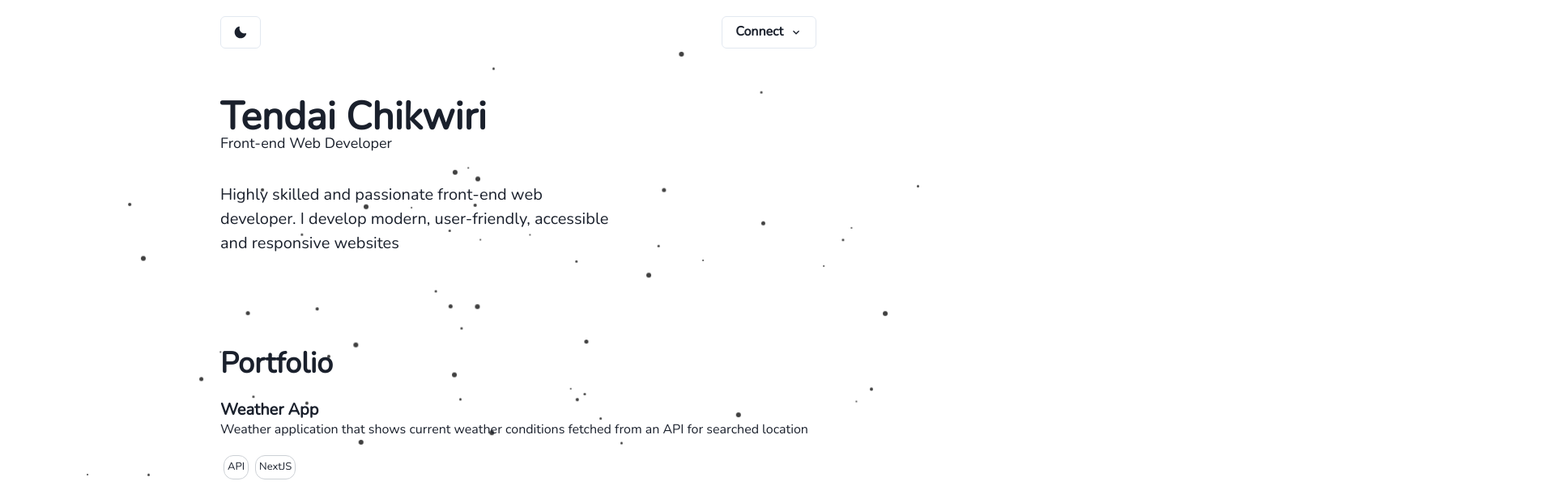
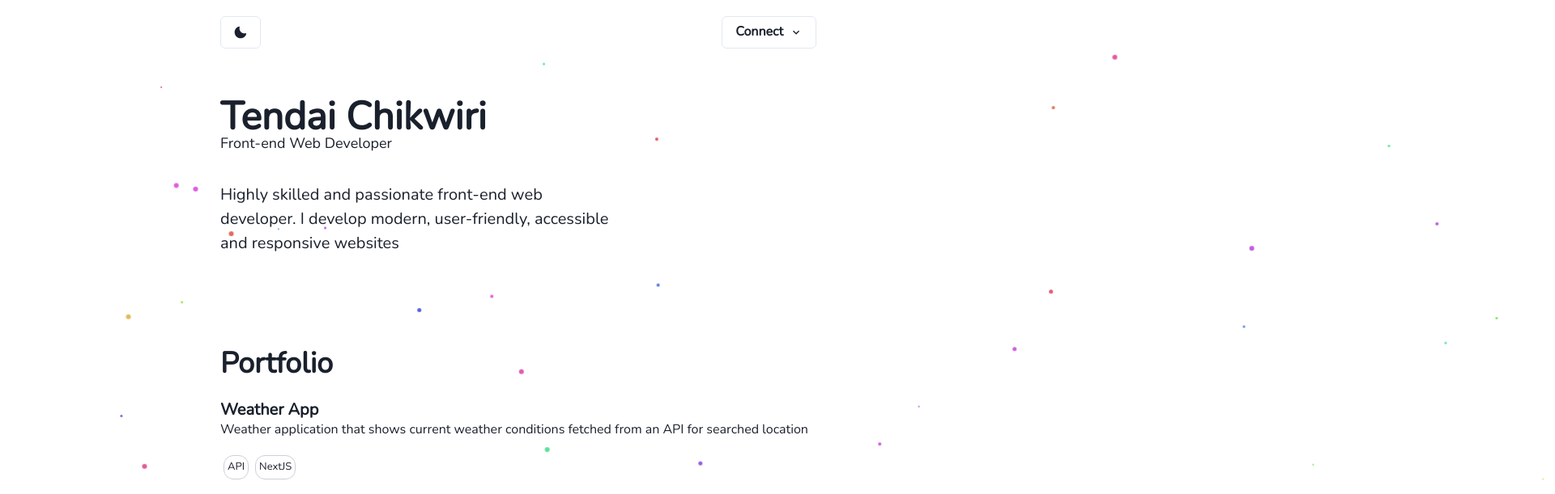
Before and after one commit to TendaiChikwiri/TendaiChikwiri.github.io, a React (Create React App) app: page / in a window 1280 px wide. Shown: the top 611 px of the page at 81% size, 1920 px wide, since content can reach past the window. Built offline with nearby package versions, Linux system fonts and the light colour scheme.

Commit message:
Changed particle color

```diff
--- a/src/App.scss
+++ b/src/App.scss
@@ -36,13 +36,13 @@ a {
     opacity: 0.75;
     height: $size;
     width: $size;
-    animation-delay: -$i * 0.2s;
+    animation-delay: -$i * 0.1s;
     transform: translate3d(
-      (random(90) * 1vw),
-      (random(90) * 1vh),
-      (random(100) * 1px)
+      (random(180) * 1vw),
+      (random(180) * 1vh),
+      (random(200) * 1px)
     );
-    // background: hsl(random(360), 70%, 10%);
-    background: black;
+    background: hsl(random(360), 70%, 50%);
+    // background: black;
   }
 }
```
